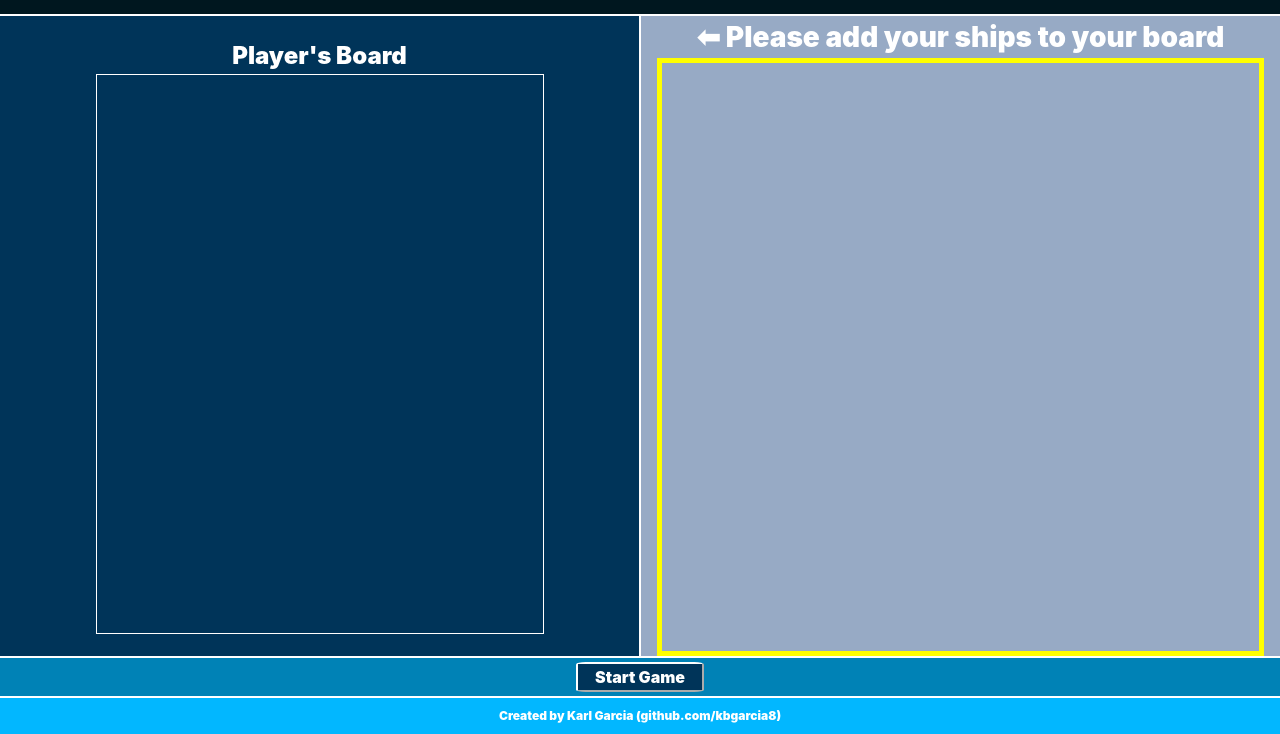
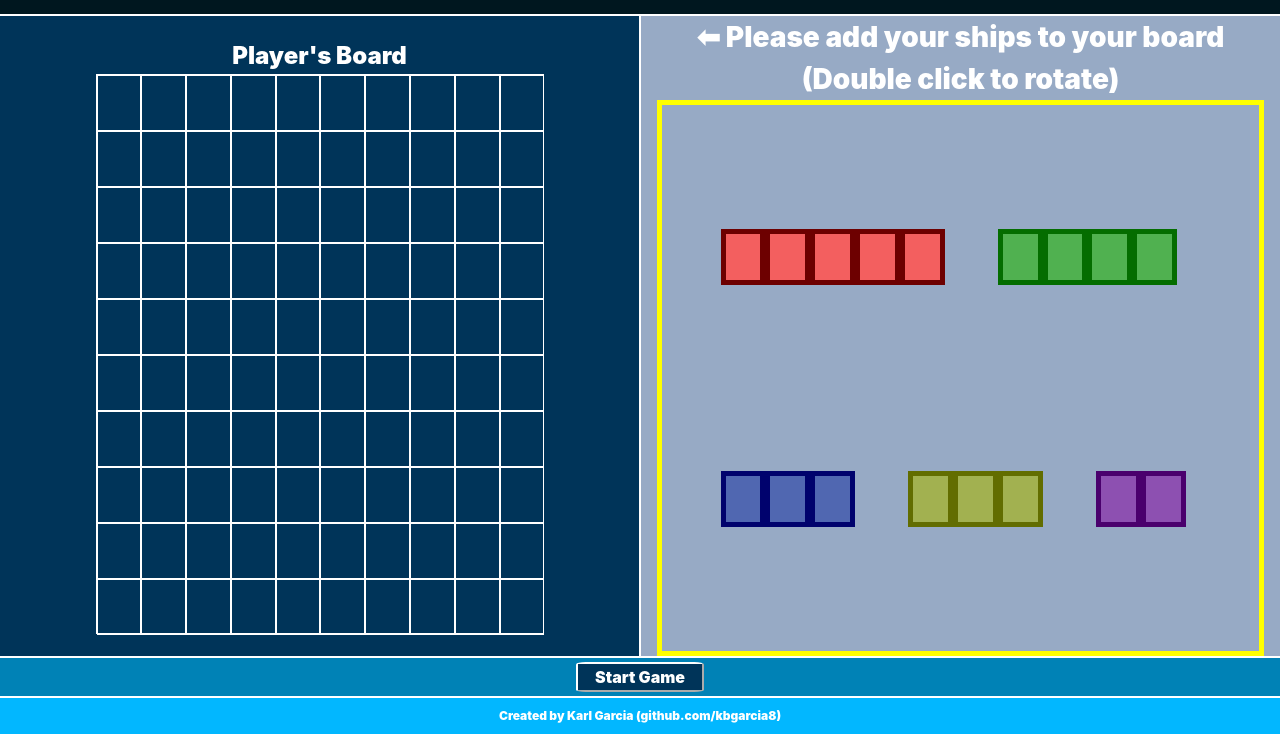
Before and after one commit to kbgarcia8/battleship, a website built with webpack: page src/index.html in a window 1280 px wide. Shown: the part 66-800 px from the top of the page. Built offline with nearby package versions, Linux system fonts and the light colour scheme.

Commit message:
commented favicon.ico for now

```diff
--- a/src/index.html
+++ b/src/index.html
@@ -3,7 +3,7 @@
   <head>
     <meta charset="UTF-8">
     <meta name="viewport" content="width=device-width, initial-scale=1.0">
-    <link rel="icon" href="favicon.ico" type="image/x-icon">
+    <!--<link rel="icon" href="favicon.ico" type="image/x-icon">-->
     <meta http-equiv="X-UA-Compatible" content="ie=edge">
     <title>Battleship</title>
     <link rel="stylesheet" href="../src/styles/reset.css"> <!--applying reset-->
@@ -122,7 +122,8 @@
   </div>
   <div class="ships-for-add">
     <p class="for-add-title">
-      ⬅ Please add your ships to your board
+      ⬅ Please add your ships to your board<br>
+      (Double click to rotate)
     </p>
     <div class="ships-container"></div>
   </div>
@@ -134,6 +135,7 @@
   <div class="footer">
     Created by Karl Garcia (github.com/kbgarcia8)
   </div>
-  <script type="module" src="./factories/DOM.js"></script>
+  <!--<script type="module" src="./index.js"></script>-->
+  <script src="./index_noES6.js"></script>
   </body>
 </html>
```
